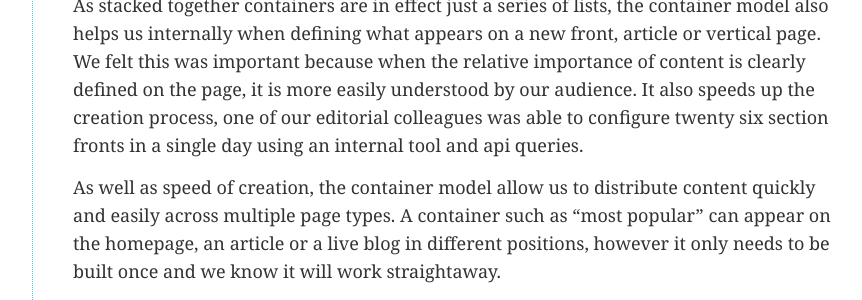
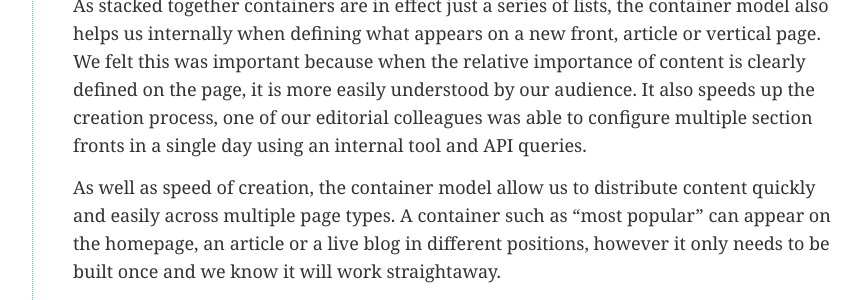
Before and after one commit to guardian/next, a Jekyll site: the page built from jekyll/_posts/2014-06-06-container-model-blended-content.md, in a window 1280 px wide and 900 px high, scrolled down 3090 px. Shown: the part 267-567 px from the top of the window, without its empty margins (258-1120 px from the left). Built offline with Jekyll 4.4.1, drawn with Linux system fonts in a browser that asks for light colours; some web fonts are replaced; Markdown is read by kramdown in place of the engine named in the settings; some of the changed text lies outside the part shown.

Commit message:
fix nick's words again

```diff
--- a/jekyll/_posts/2014-06-06-container-model-blended-content.md
+++ b/jekyll/_posts/2014-06-06-container-model-blended-content.md
@@ -46,7 +46,7 @@ The anatomy of a container is as follows. A container contains multiple slices o
 
 We quickly realised that the container model gave us the beginnings of a really flexible reusable design system, something we believed would help facilitate the engaging content discovery experience we were striving for.
 
-As stacked together containers are in effect just a series of lists, the container model also helps us internally when defining what appears on a new front, article or vertical page.  We felt this was important because when the relative importance of content is clearly defined on the page, it is more easily understood by our audience. It also speeds up the creation process, one of our editorial colleagues was able to configure twenty six section fronts in a single day using an internal tool and api queries.
+As stacked together containers are in effect just a series of lists, the container model also helps us internally when defining what appears on a new front, article or vertical page.  We felt this was important because when the relative importance of content is clearly defined on the page, it is more easily understood by our audience. It also speeds up the creation process, one of our editorial colleagues was able to configure multiple section fronts in a single day using an internal tool and API queries.
 
 As well as speed of creation, the container model allow us to distribute content quickly and easily across multiple page types. A container such as “most popular” can appear on the homepage, an article or a live blog in different positions, however it only needs to be built once and we know it will work straightaway.
 
```
